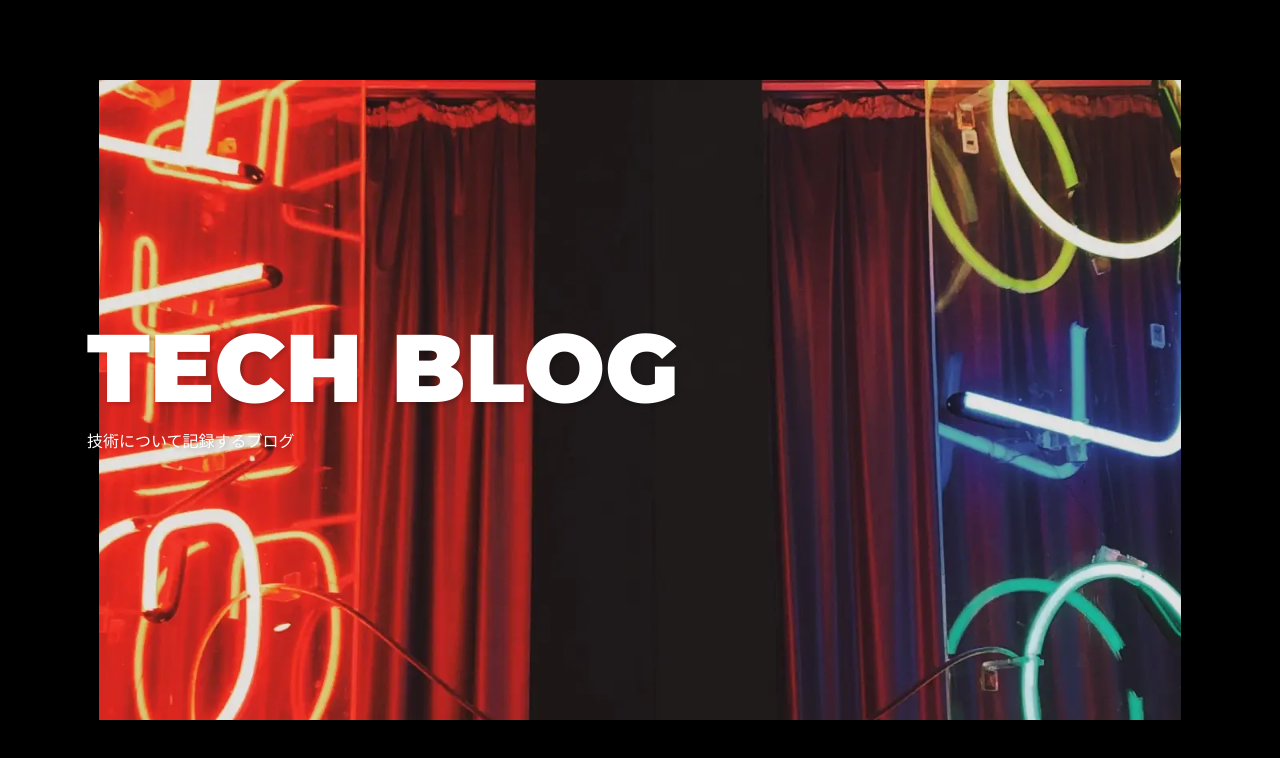
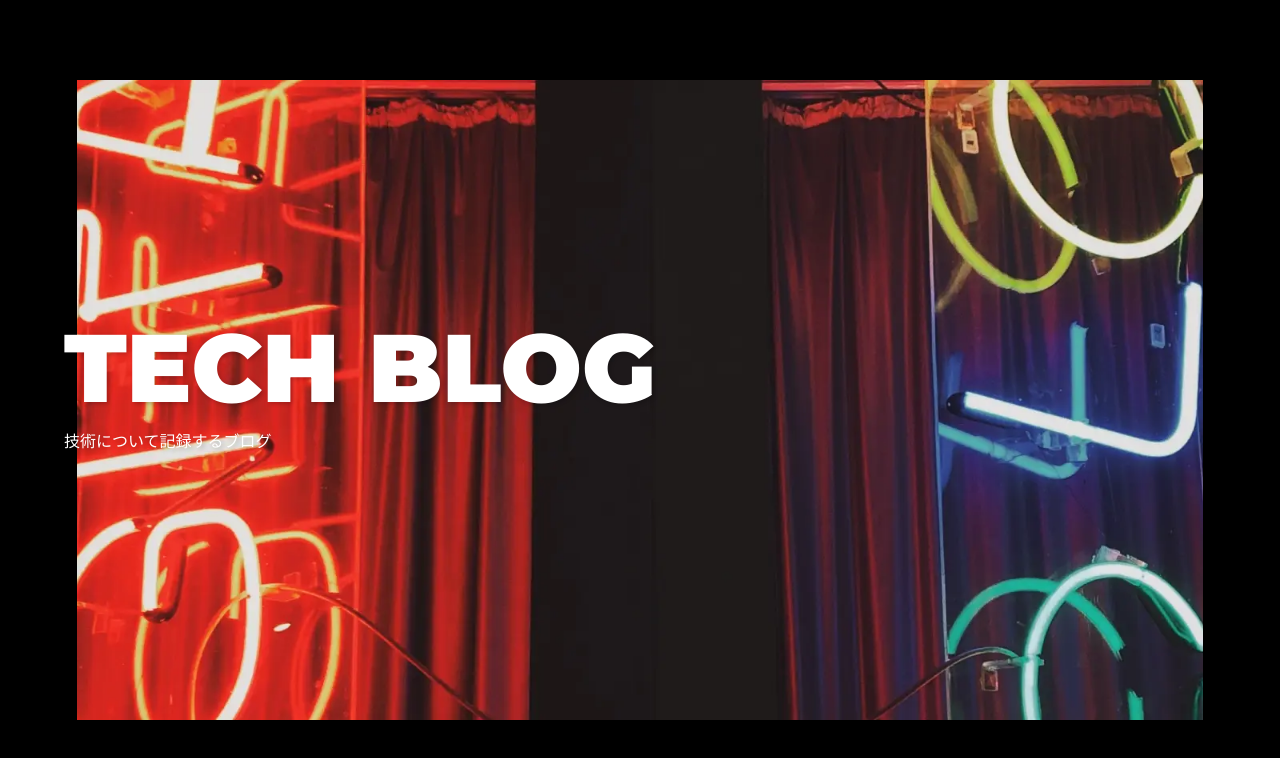
Before and after one commit to shim369/Nextjs-TypeScript-MicroCMS-Site, a Next.js app: page /components/heroblog in a window 1280 px wide. Shown: the top 758 px of the page. Built offline with nearby package versions, Linux system fonts and the light colour scheme.

Commit message:
change css

```diff
--- a/pages/components/heroblog.tsx
+++ b/pages/components/heroblog.tsx
@@ -17,7 +17,6 @@ export default function Header() {
         })
 	})
     return (
-        <div className="container">
         <div className="hero-area">
             <div className="catch1">
                 <h1>TECH BLOG</h1>
@@ -34,6 +33,5 @@ export default function Header() {
                 />
             </div>
         </div>
-        </div>
     )
 }
--- a/pages/components/herotop.tsx
+++ b/pages/components/herotop.tsx
@@ -17,7 +17,6 @@ export default function Header() {
         })
 	})
     return (
-        <div className="container">
         <div className="hero-area">
             <div className="catch1">
                 <h1>WEB<br />DEVLOPMENT</h1>
@@ -38,6 +37,5 @@ export default function Header() {
                 <p>Contactから制作のご依頼を受け付けておりますので、詳細はお問い合わせください。</p>
             </div>
         </div>
-        </div>
     )
 }
```
Lines whose indentation alone changed are shown as unchanged.
